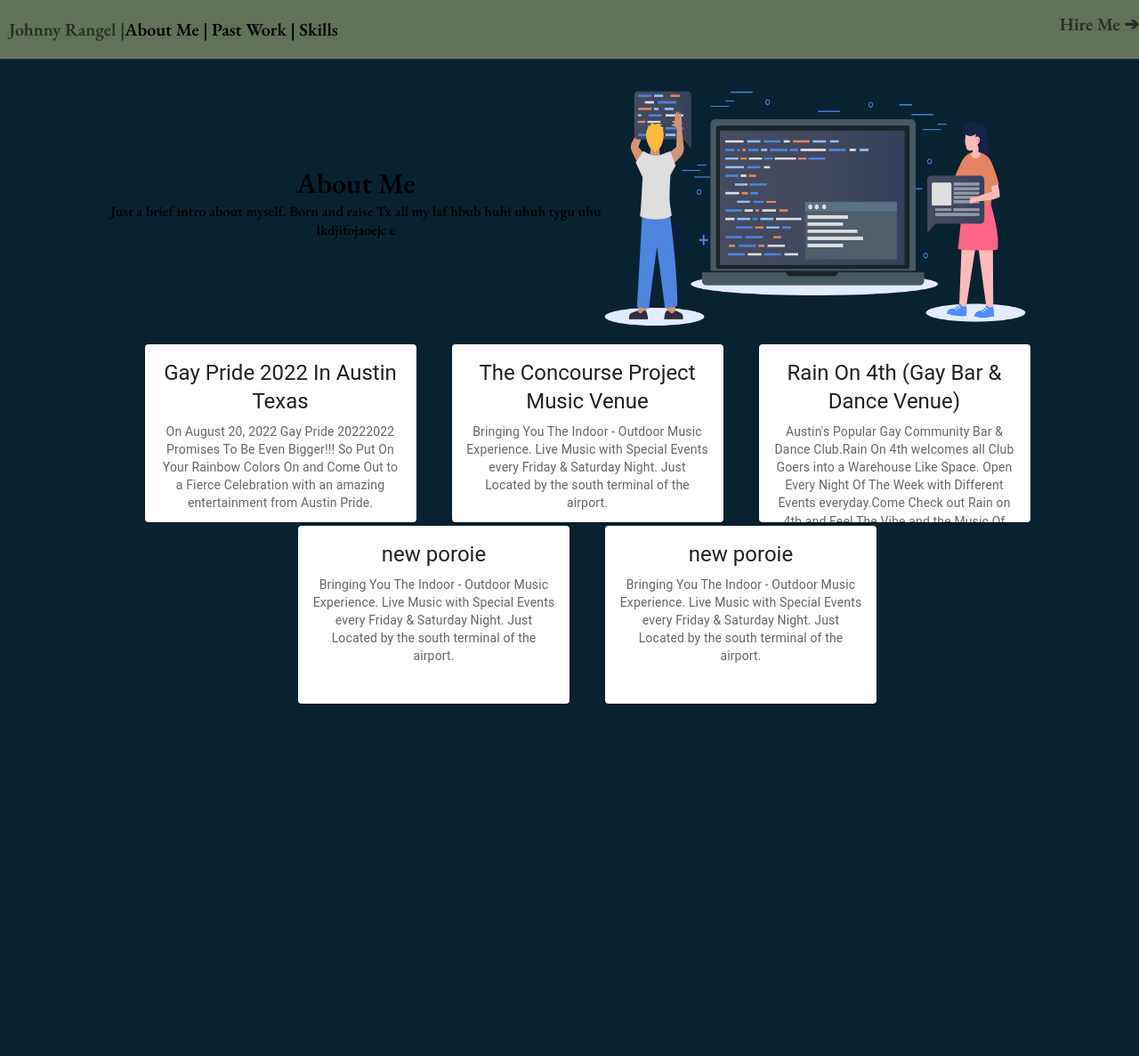
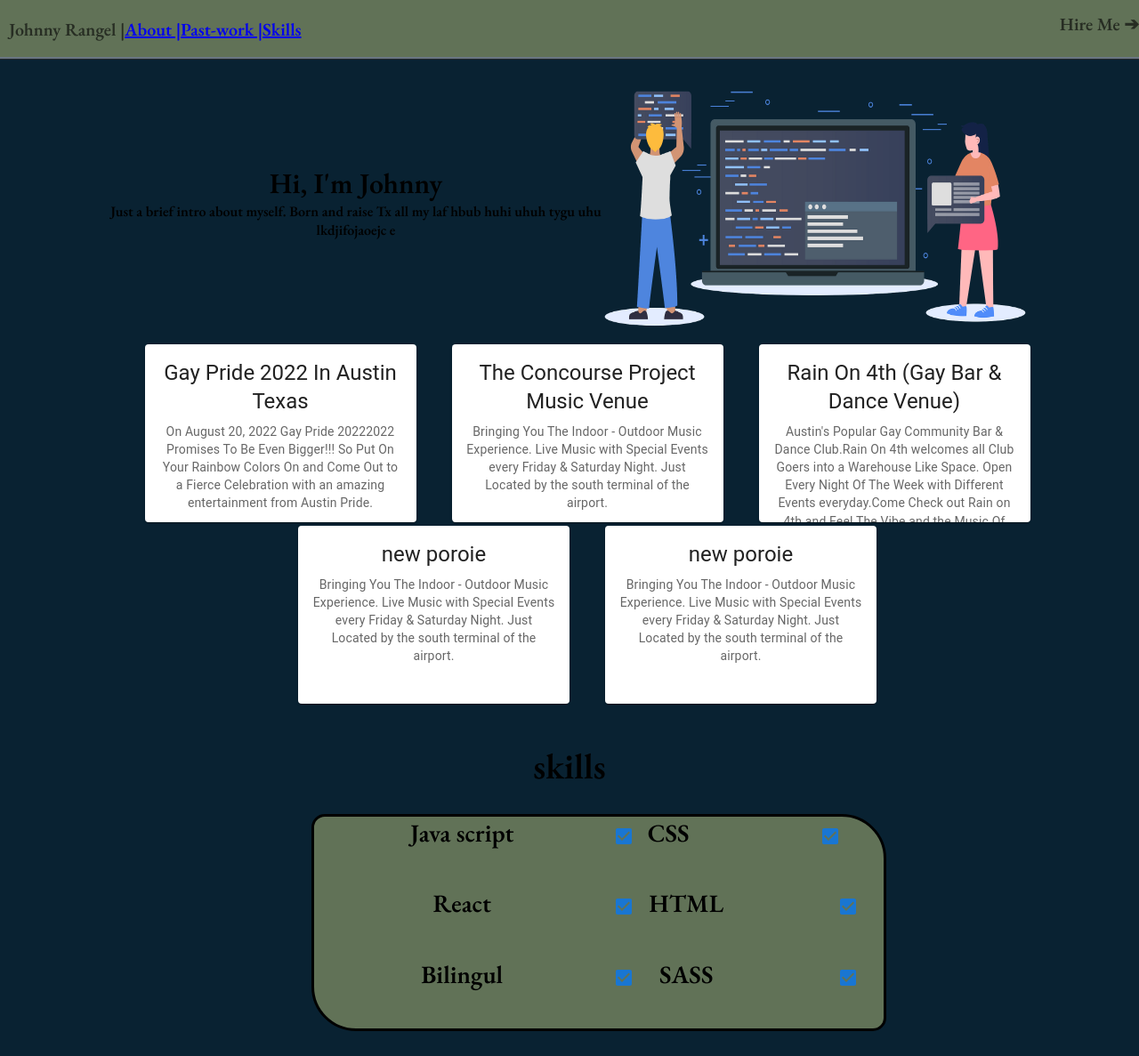
Before and after one commit to jrangel2295/personal-website, a React (Create React App) app: page / in a window 1280 px wide. Shown: the whole page at 89% size. Before the commit the page ends 800 px from the top, so only its background shows below. Built offline with nearby package versions, Linux system fonts and the light colour scheme.

Commit message:
integrated MUI and Ant Design

```diff
--- a/package.json
+++ b/package.json
@@ -9,6 +9,7 @@
     "@testing-library/jest-dom": "^5.16.4",
     "@testing-library/react": "^13.3.0",
     "@testing-library/user-event": "^13.5.0",
+    "antd": "^4.22.4",
     "react": "^18.2.0",
     "react-dom": "^18.2.0",
     "react-scripts": "5.0.1",
--- a/src/About/About.js
+++ b/src/About/About.js
@@ -3,12 +3,15 @@ import "./About.css";
 
 const About = () => {
   return (
-
-    <div className="about-part">
-        <div>
-      <h1>About Me</h1>
-      <p>Just a brief intro about myself. Born and raise Tx all my laf hbub huhi uhuh tygu uhu</p>
-      <p>lkdjifojaoejc e</p>
+    <div className="about-part" id="About">
+      <div>
+        <h1>Hi, I'm Johnny</h1>
+        {/* <h1>I love building things</h1> */}
+        <p>
+          Just a brief intro about myself. Born and raise Tx all my laf hbub
+          huhi uhuh tygu uhu
+        </p>
+        <p>lkdjifojaoejc e</p>
       </div>
       <img
         className="about-pic"
--- a/src/App.js
+++ b/src/App.js
@@ -7,6 +7,7 @@ import "./App.css";
 import data from "./data";
 import About from "./About/About";
 import { Card } from "@mui/material";
+import Checkboxes from "./Skills/Skills";
 
 function App() {
   const Cards = data.map(data => {
@@ -42,6 +43,7 @@ function App() {
           <Header />
           <About />
           {Cards}
+          <Checkboxes />
         </div>
       )}
     </div>
--- a/src/Content/Content.js
+++ b/src/Content/Content.js
@@ -9,7 +9,7 @@ import "./Content.css";
 const MediaCard = props => {
   return (
 
-    <div className="content-container">
+    <div className="content-container" id="Past-work">
       <ul className="list">
         <Card sx={{ maxWidth: 305, height: 200 }}>
           <CardActionArea>
--- a/src/Header/Header.css
+++ b/src/Header/Header.css
@@ -8,6 +8,7 @@
   background-color: #617257;
   margin-top: 1em;
   font-size: 20px;
+  text-decoration: none;
 }
 
 .name{
--- a/src/Header/Header.js
+++ b/src/Header/Header.js
@@ -1,12 +1,19 @@
 import React from "react";
 import "./Header.css";
 
+import { Anchor } from "antd";
+const { Link } = Anchor;
+
 const Header = () => {
   return (
-    <div className="container" >
+    <div className="container">
       <div className="name">Johnny Rangel |</div>
-      <div className="top-info">About Me | Past Work |  Skills</div>
       <div className="right-side">Hire Me ➔</div>
+      <Anchor>
+        <Link className="top-info" href="#About" title="About |" />
+        <Link className="top-info" href="#Past-work" title="Past-work |" />
+        <Link className="top-info" href="#Skills" title="Skills " />
+      </Anchor>
     </div>
   );
 };
--- /dev/null
+++ b/src/Skills/Skills.css
@@ -0,0 +1,28 @@
+.skills-container {
+  border-radius: 15px 50px;
+  border: solid;
+  margin: 1em 12.5em;
+  place-content: center;
+  width: 50%;
+  font-size: 28px;
+  display: flex;
+  font-family: "EB Garamond", serif;
+  /* text-indent: 1em; */
+  background-color: #617257;
+  list-style: none;
+}
+.skills-container p {
+  margin-right: 4em;
+  /* text-indent: 2em; */
+}
+h2 {
+  font-size: 40px;
+  margin-top: 1em;
+  font-family: "EB Garamond", serif;
+}
+
+.boxes {
+  position: absolute;
+  left: 4.5em;
+  bottom: 1.3em;
+}
--- /dev/null
+++ b/src/Skills/Skills.js
@@ -0,0 +1,40 @@
+import * as React from "react";
+import Checkbox from "@mui/material/Checkbox";
+import "./Skills.css";
+
+const label = { inputProps: { "aria-label": "Checkbox demo" } };
+export default function Checkboxes() {
+  return (
+    <div id="Skills">
+        <h2>skills</h2>
+      <div className="skills-container">
+        <div className="skills-content">
+          <ul>
+            <p>Java script</p>
+            <Checkbox className="boxes" {...label} defaultChecked />
+          </ul>
+          <ul>
+            <p>React</p>
+            <Checkbox className="boxes" {...label} defaultChecked />
+          </ul>
+          <ul>
+            <p>Bilingul</p>
+            <Checkbox className="boxes" {...label} defaultChecked />
+          </ul>
+        </div>
+        <div>
+          <p>CSS</p>
+          <Checkbox className="boxes" {...label} defaultChecked />
+          <ul>
+            <p>HTML</p>
+            <Checkbox className="boxes" {...label} defaultChecked />
+          </ul>
+          <ul>
+            <p>SASS</p>
+            <Checkbox className="boxes" {...label} defaultChecked />
+          </ul>
+        </div>
+      </div>
+    </div>
+  );
+}
```
Also changed, not shown: 1 other file (tests, documents, lock files or other folders).
